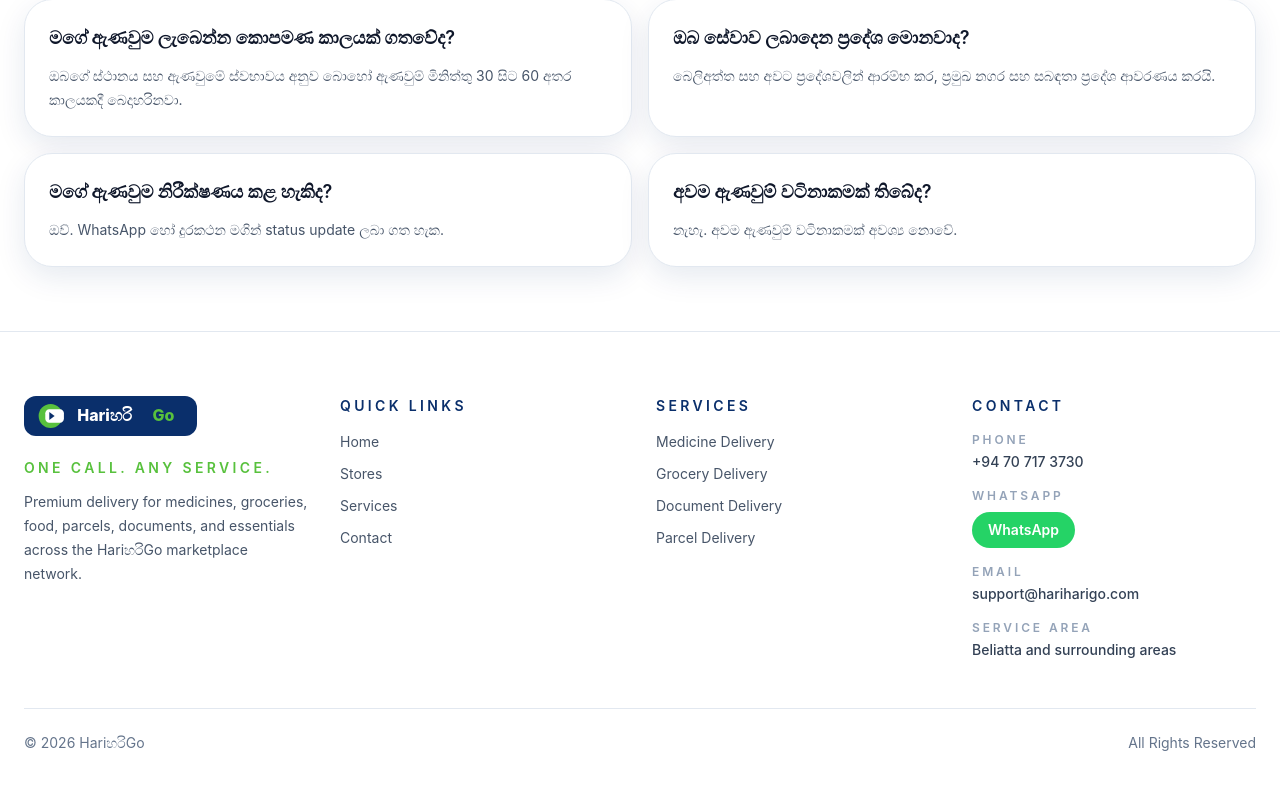
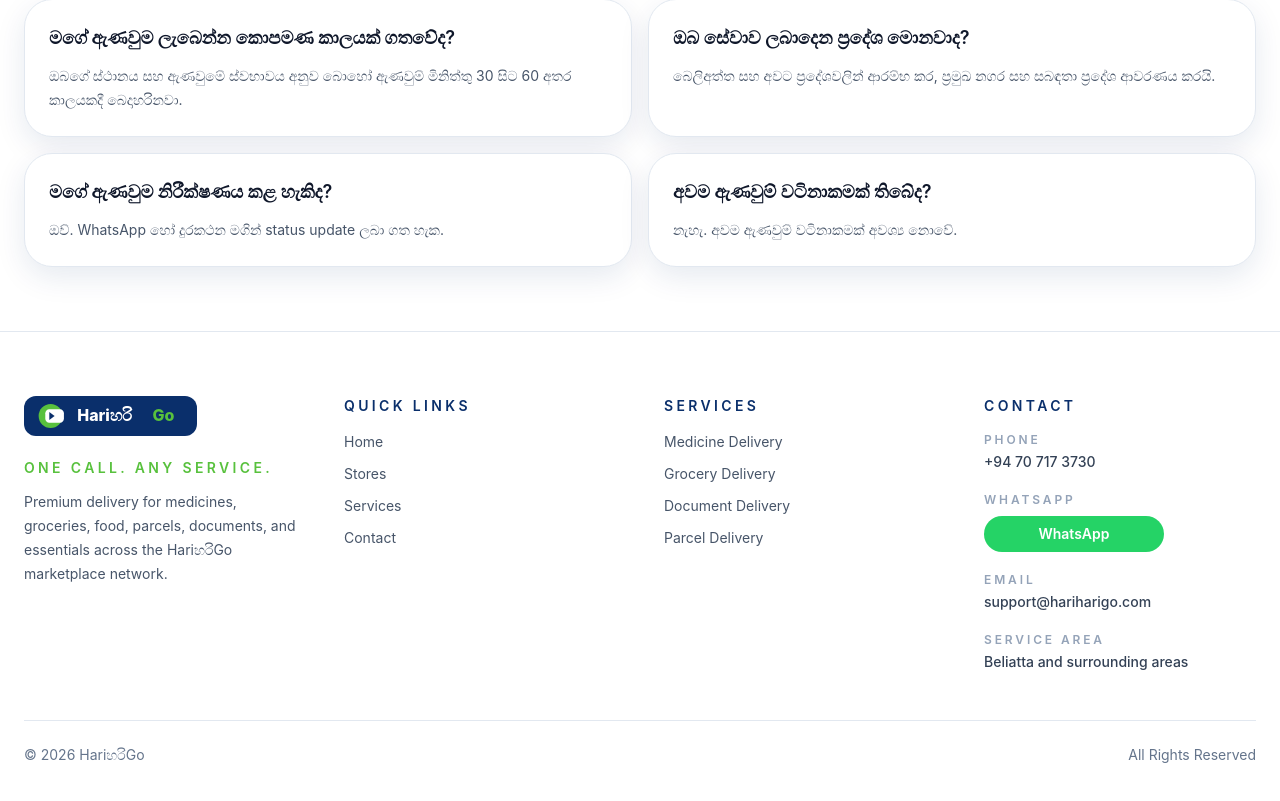
Before and after one commit to pabasara200012/haiharigo, a Next.js app: page /haiharigo/ in a window 1280 px wide. Shown: the part 3467-4268 px from the top of the page. Built offline with nearby package versions, Linux system fonts and the light colour scheme.

Commit message:
Tighten footer responsiveness

```diff
--- a/components/Footer.tsx
+++ b/components/Footer.tsx
@@ -2,11 +2,11 @@
 
 export function Footer() {
   return (
-    <footer className="border-t border-slate-200 bg-white">
+    <footer className="relative w-full overflow-hidden border-t border-slate-200 bg-white">
       <div className="mx-auto max-w-7xl px-6 py-16">
-        <div className="grid grid-cols-1 gap-8 md:grid-cols-2 lg:grid-cols-4">
-          <div className="space-y-4">
-            <Link href="/" className="inline-flex items-center gap-3 text-slate-900">
+        <div className="grid grid-cols-1 gap-10 md:grid-cols-2 xl:grid-cols-4 xl:gap-12">
+          <div className="min-w-0 space-y-4">
+            <Link href="/" className="inline-flex max-w-full items-center gap-3 text-slate-900">
               <img src="/haiharigo/images/logo.svg" alt="HariහරිGo logo" className="h-10 w-auto" />
             </Link>
             <div>
@@ -17,19 +17,19 @@
             </div>
           </div>
 
-          <div>
+          <div className="min-w-0">
             <h3 className="text-sm font-semibold uppercase tracking-[0.24em] text-[#0A2F6B]">Quick Links</h3>
-            <ul className="mt-4 space-y-3 text-sm text-slate-600">
-              <li><Link href="/" className="transition hover:text-[#0A2F6B]">Home</Link></li>
-              <li><Link href="/stores" className="transition hover:text-[#0A2F6B]">Stores</Link></li>
-              <li><Link href="/services" className="transition hover:text-[#0A2F6B]">Services</Link></li>
-              <li><Link href="/contact" className="transition hover:text-[#0A2F6B]">Contact</Link></li>
+            <ul className="mt-4 grid gap-3 text-sm text-slate-600">
+              <li><Link href="/" className="inline-flex transition hover:text-[#0A2F6B]">Home</Link></li>
+              <li><Link href="/stores" className="inline-flex transition hover:text-[#0A2F6B]">Stores</Link></li>
+              <li><Link href="/services" className="inline-flex transition hover:text-[#0A2F6B]">Services</Link></li>
+              <li><Link href="/contact" className="inline-flex transition hover:text-[#0A2F6B]">Contact</Link></li>
             </ul>
           </div>
 
-          <div>
+          <div className="min-w-0">
             <h3 className="text-sm font-semibold uppercase tracking-[0.24em] text-[#0A2F6B]">Services</h3>
-            <ul className="mt-4 space-y-3 text-sm text-slate-600">
+            <ul className="mt-4 grid gap-3 text-sm text-slate-600">
               <li>Medicine Delivery</li>
               <li>Grocery Delivery</li>
               <li>Document Delivery</li>
@@ -37,9 +37,9 @@
             </ul>
           </div>
 
-          <div>
+          <div className="min-w-0">
             <h3 className="text-sm font-semibold uppercase tracking-[0.24em] text-[#0A2F6B]">Contact</h3>
-            <ul className="mt-4 space-y-4 text-sm text-slate-600">
+            <ul className="mt-4 space-y-5 text-sm text-slate-600">
               <li>
                 <p className="text-xs font-semibold uppercase tracking-[0.24em] text-slate-400">Phone</p>
                 <a href="tel:+94707173730" className="mt-1 block font-medium text-slate-700 transition hover:text-[#0A2F6B]">
@@ -52,7 +52,7 @@
                   href="https://wa.me/94707173730?text=Hi%20Hari%E0%B7%84%E0%B6%BB%E0%B7%92Go,%20I%20need%20delivery%20support."
                   target="_blank"
                   rel="noreferrer"
-                  className="mt-2 inline-flex items-center justify-center rounded-full bg-[#25D366] px-4 py-2 text-sm font-semibold text-white transition hover:bg-[#1fb45a]"
+                  className="mt-2 inline-flex w-full max-w-[180px] items-center justify-center rounded-full bg-[#25D366] px-4 py-2 text-sm font-semibold text-white transition hover:bg-[#1fb45a]"
                 >
                   WhatsApp
                 </a>
```
